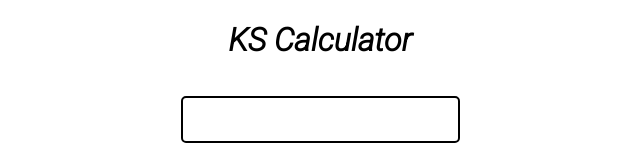
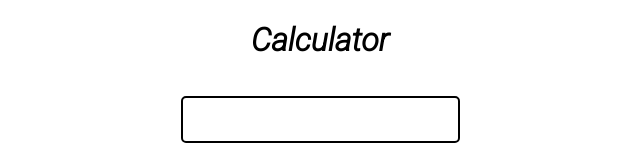
Before and after one commit to CodeKhushal/Calculator-JS, a plain HTML site: page index.html in a window 1280 px wide. Shown: the top 160 px of the page, without its empty margins (328-968 px from the left). Drawn offline with Linux system fonts and the light colour scheme.

Commit message:
Update index.html

```diff
--- a/index.html
+++ b/index.html
@@ -7,7 +7,7 @@
     <link rel="stylesheet" href="style.css">
 </head>
 <body>
-    <h1 class="text-center">KS Calculator</h1>
+    <h1 class="text-center">Calculator</h1>
     <div class="container mx-auto flex flex-col">
         <div class="row">
             <input type="text" class="input"/>
```
